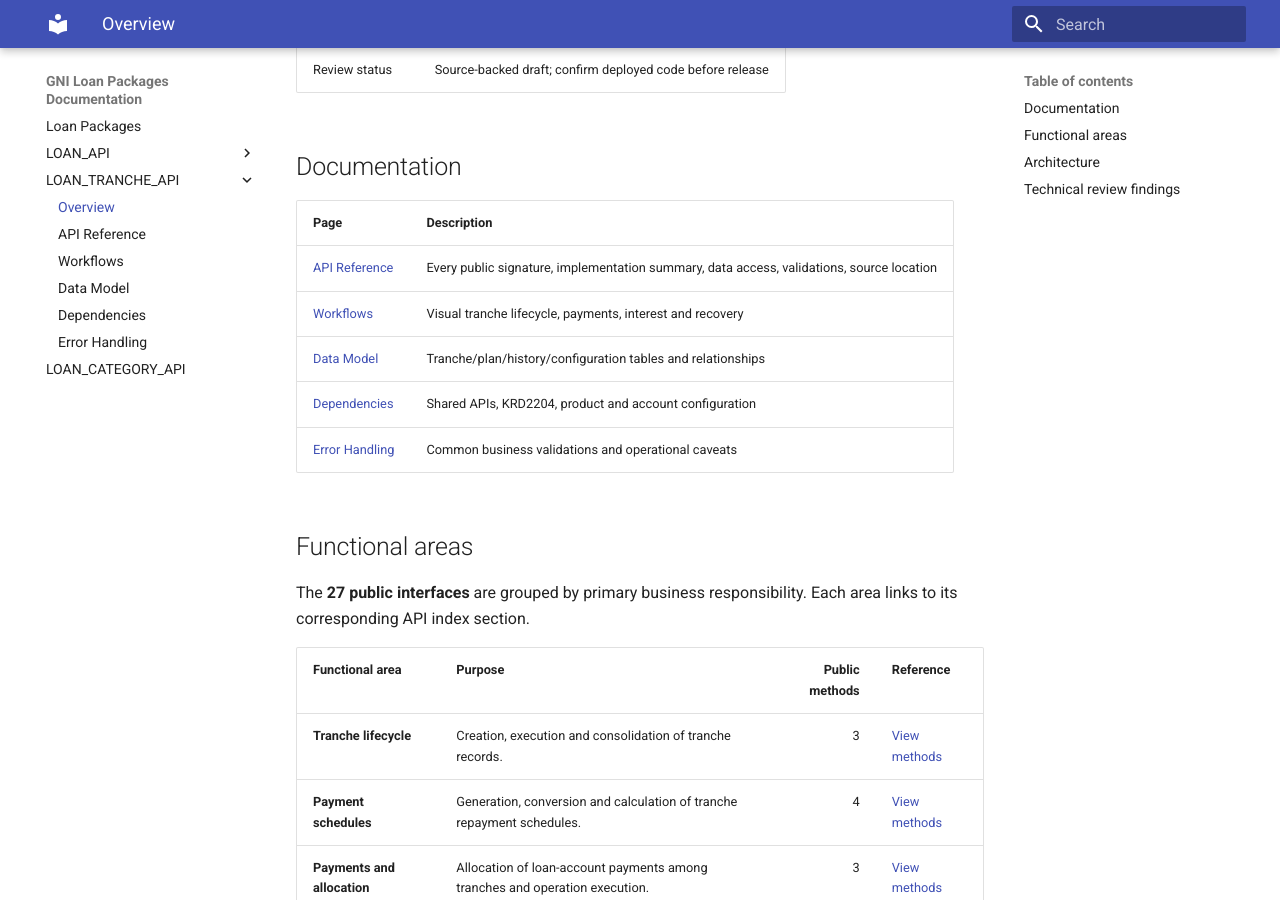
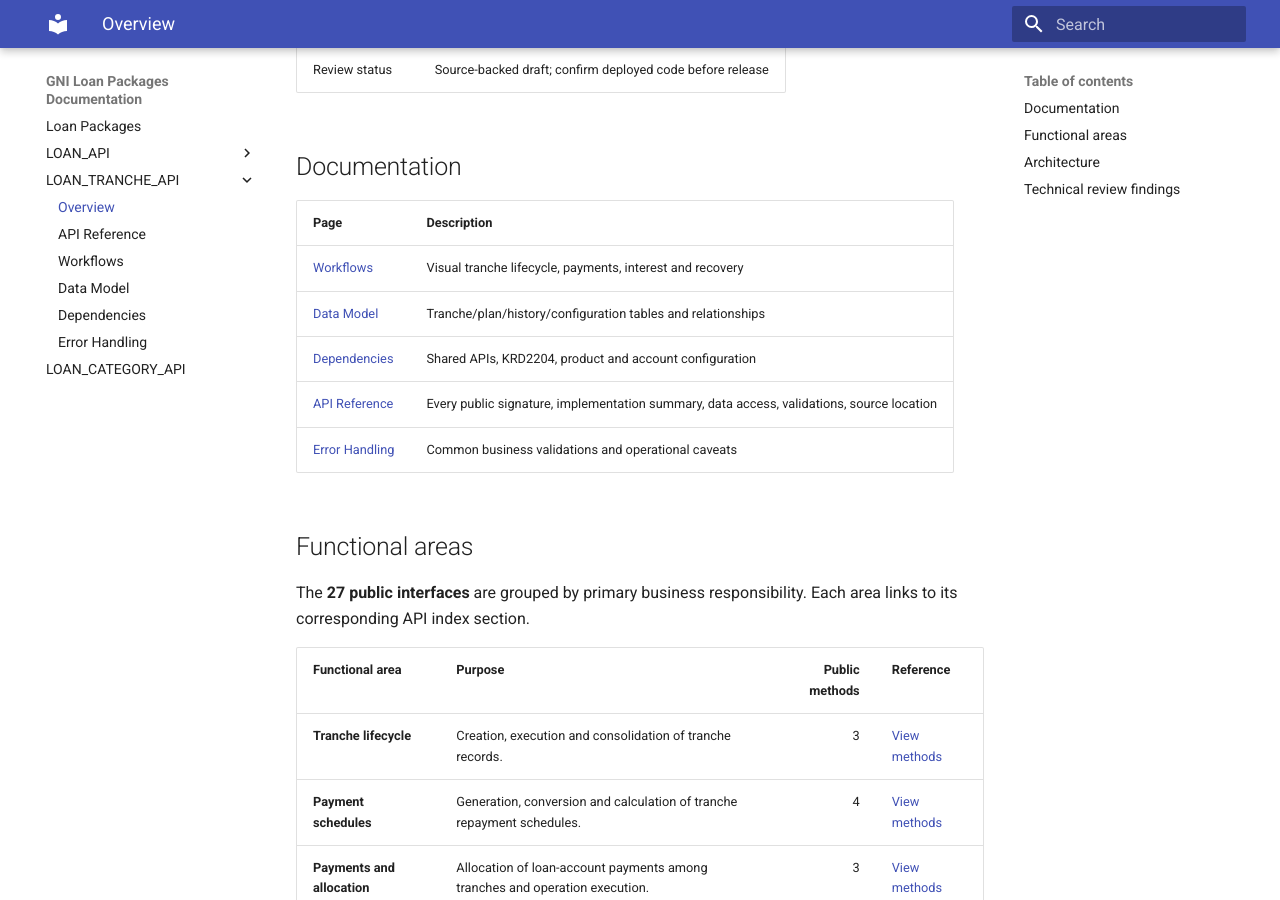
Before and after one commit to SadayCb/gni-documentation-poc8.0, an MkDocs documentation site: the page built from docs/loan-tranche-api.md, in a window 1280 px wide and 900 px high, scrolled down 546 px. Built offline with MkDocs 1.6.1 and Material for MkDocs 9.7.7, drawn with Linux system fonts in a browser that asks for light colours.

```diff
--- a/docs/loan-tranche-api.md
+++ b/docs/loan-tranche-api.md
@@ -16,10 +16,10 @@
 
 | Page | Description |
 |---|---|
-| [API Reference](loan-tranche-api-reference.md) | Every public signature, implementation summary, data access, validations, source location |
 | [Workflows](loan-tranche-workflows.md) | Visual tranche lifecycle, payments, interest and recovery |
 | [Data Model](loan-tranche-data-model.md) | Tranche/plan/history/configuration tables and relationships |
 | [Dependencies](loan-tranche-dependencies.md) | Shared APIs, KRD2204, product and account configuration |
+| [API Reference](loan-tranche-api-reference.md) | Every public signature, implementation summary, data access, validations, source location |
 | [Error Handling](loan-tranche-error-handling.md) | Common business validations and operational caveats |
 
 ## Functional areas
```
